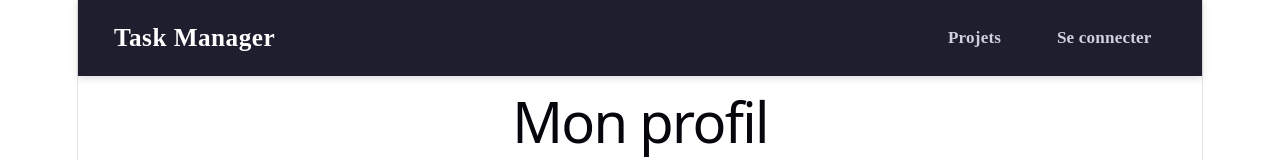
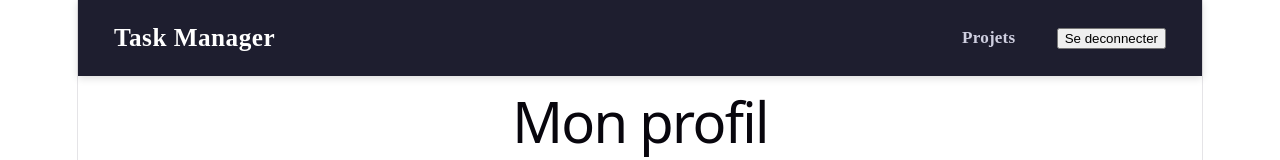
Before and after one commit to k-9-user/Task_Manager42, a React (Vite) app in the folder frontend/: page /Profile in a window 1280 px wide. Shown: the top 160 px of the page. Built offline with nearby package versions, Linux system fonts and the light colour scheme; no server answers; sample sign-in values are in the browser's storage; a web font is replaced by a local one.

Commit message:
verif pour navbar connexion/deconnexion

```diff
--- a/frontend/src/components/Navbar.jsx
+++ b/frontend/src/components/Navbar.jsx
@@ -1,14 +1,24 @@
 import { Link } from "react-router-dom";
 import './Navbar.css';
+import { useAuth } from "../hooks/useAuth";
 
 function Navbar()
 {
+	const { isAuthen, logout } = useAuth();
 	return (
 		<nav className="navbar">
 			<div className="navbar-logo">Task Manager</div>
 			<div className="navbar-links">
 				<Link to="/projects">Projets </Link>
-				<Link to="/login"> Se connecter</Link>
+				{ isAuthen ?
+					(
+						<button onClick={logout}> Se deconnecter</button>
+					)
+					:
+					(
+						<Link to="/login"> Se connecter</Link>
+					)
+				}
 			</div>
 		</nav>
 	);
--- /dev/null
+++ b/frontend/src/hooks/useAuth.js
@@ -0,0 +1,28 @@
+import { useState, useEffect } from "react";
+
+export function useAuth ()
+{
+	const [isAuthen, setauthen] = useState(false);
+	const [loading, setloading] = useState(true);
+
+	useEffect(() =>
+	{
+		const token = localStorage.getItem("token");
+		setauthen(!!token);
+		setloading(false);
+	}, []);
+
+	function login(token)
+	{
+		localStorage.setItem("token", token);
+		setauthen(true);
+	}
+
+	function logout()
+	{
+		localStorage.removeItem("token");
+		setauthen(false);
+	}
+
+	return { isAuthen, loading, login, logout};
+}
```
